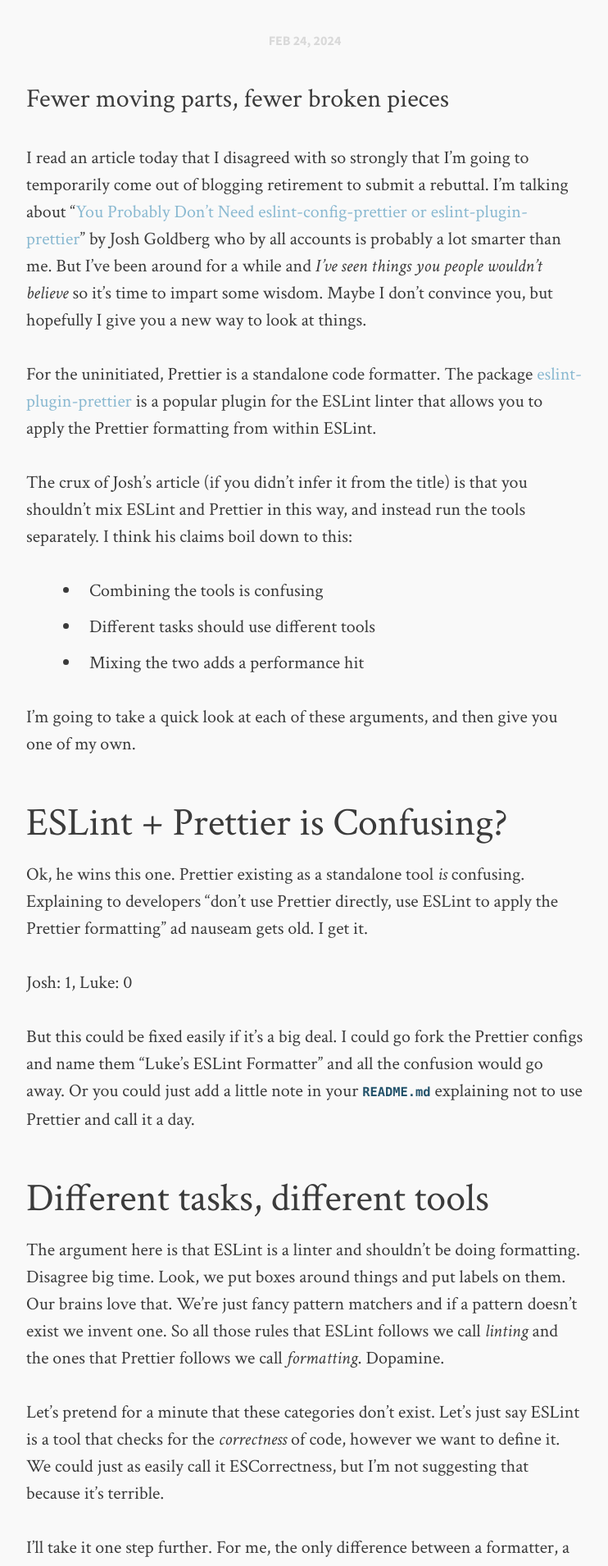
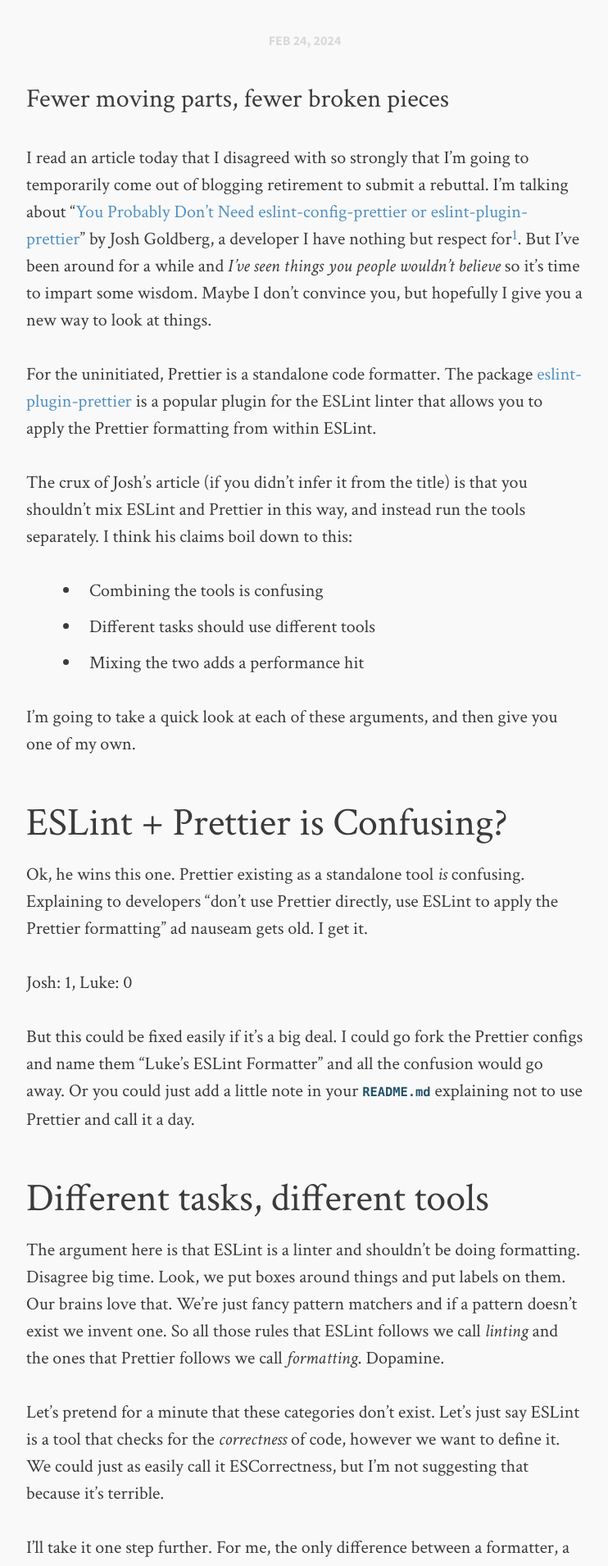
Before and after one commit to luketheobscure/luketheobscure.github.io, a Jekyll site: the page built from _posts/2024-02-24-eslint-prettier.md, in a window 1280 px wide. Shown: the part 782-2692 px from the top of the page at 82% size, without its empty margins (268-1010 px from the left). Built offline with Jekyll 4.4.1, drawn with Linux system fonts in a browser that asks for light colours; comment, search, counter and statistics services are not loaded; some of the changed text lies outside the part shown.

Commit message:
Add footnote, fix accesibility issue

```diff
--- a/_posts/2024-02-24-eslint-prettier.md
+++ b/_posts/2024-02-24-eslint-prettier.md
@@ -7,7 +7,7 @@
 description: "Fewer moving parts, fewer broken pieces"
 ---
 
-I read an article today that I disagreed with so strongly that I'm going to temporarily come out of blogging retirement to submit a rebuttal. I'm talking about "[You Probably Don't Need eslint-config-prettier or eslint-plugin-prettier](https://www.joshuakgoldberg.com/blog/you-probably-dont-need-eslint-config-prettier-or-eslint-plugin-prettier/)" by Josh Goldberg who by all accounts is probably a lot smarter than me. But I've been around for a while and _I've seen things you people wouldn't believe_ so it's time to impart some wisdom. Maybe I don't convince you, but hopefully I give you a new way to look at things.
+I read an article today that I disagreed with so strongly that I'm going to temporarily come out of blogging retirement to submit a rebuttal. I'm talking about "[You Probably Don't Need eslint-config-prettier or eslint-plugin-prettier](https://www.joshuakgoldberg.com/blog/you-probably-dont-need-eslint-config-prettier-or-eslint-plugin-prettier/)" by Josh Goldberg, a developer I have nothing but respect for[^1]. But I've been around for a while and _I've seen things you people wouldn't believe_ so it's time to impart some wisdom. Maybe I don't convince you, but hopefully I give you a new way to look at things.
 
 For the uninitiated, Prettier is a standalone code formatter. The package [eslint-plugin-prettier](https://github.com/prettier/eslint-plugin-prettier) is a popular plugin for the ESLint linter that allows you to apply the Prettier formatting from within ESLint.
 
@@ -71,6 +71,8 @@
 
 <iframe width="560" height="315" src="https://www.youtube.com/embed/xp5Zq7oMtEc?si=oAj_Mu-eqvWDgLIE" title="YouTube video player" frameborder="0" allow="accelerometer; autoplay; clipboard-write; encrypted-media; gyroscope; picture-in-picture; web-share" allowfullscreen></iframe>
 
+[^1]: The first version of this document read something like "Josh, who is smarter than me". Josh very kindly pointed me to his article ["No Unattainable Intelligence"](https://www.joshuakgoldberg.com/blog/no-unattainable-intelligence/) that addresses these kinds of statements, and I wholeheartedly agree with it.
+
 ---
 
 _AI looking header image generated by AI to the surprise of no one._
--- a/assets/css/i.css
+++ b/assets/css/i.css
@@ -252,7 +252,7 @@
 }
 
 a, a:visited, a:active {
-  color: #8ab9d1;
+  color: #5291c2;
   -moz-transition: all 0.25s ease-in-out;
   -o-transition: all 0.25s ease-in-out;
   -webkit-transition: all 0.25s ease-in-out;
@@ -283,6 +283,8 @@
 
 sup {
   vertical-align: top;
+  font-size: smaller;
+  line-height: initial;
 }
 
 .hilite {
@@ -816,6 +818,15 @@
   transition: all 0.2s ease;
 }
 
+.post .footnotes ol li {
+  font-size: 18px;
+  margin-left: 16px;
+}
+
+.post .footnotes ol li p {
+  font-size: smaller;
+}
+
 /* Footer Stuff */
 .push {
   height: 80px !important;
```
